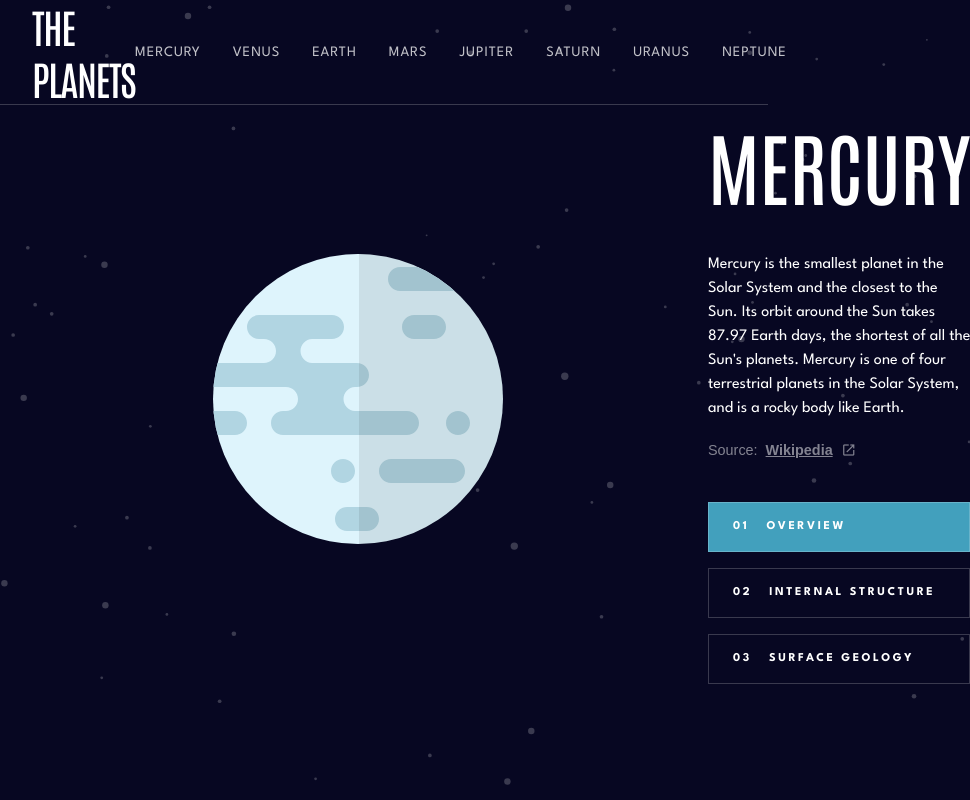
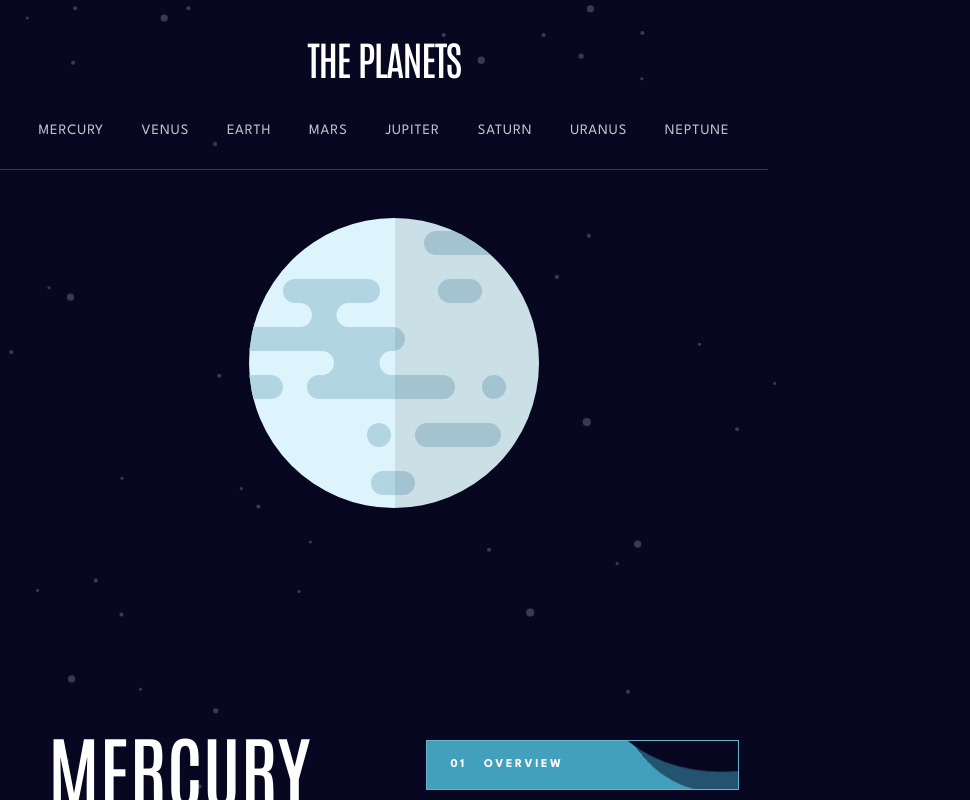
Before and after one commit to MirunaHaidu/planets-facts, a React (Vite) app: page / in a window 768 px wide. Both pictures are taken after a click on the item "MERCURY". Shown: the top 800 px of the page, 970 px wide, since content can reach past the window. Built offline with nearby package versions, Linux system fonts and the light colour scheme.

Commit message:
make the app responsive for tablet

```diff
--- a/src/components/Planet.jsx
+++ b/src/components/Planet.jsx
@@ -4,6 +4,7 @@ import '../style/Planet.css'
 
 const Planet = ({ planet }) => {
     const [selectedTab, setSelectedTab] = useState('overview')
+
 
     const handleTabChange = (tab) => {
         setSelectedTab(tab)
@@ -36,6 +37,7 @@ const Planet = ({ planet }) => {
                     )}
                 </div>
                 <div className="planet-details">
+                    <div className='planet-info'>
                         <h2>{planet.name}</h2>
                         <p>{planet[selectedTab].content}</p>
                         <div className='source'>
@@ -44,6 +46,8 @@ const Planet = ({ planet }) => {
                             <span className="material-symbols-outlined">
                                 open_in_new
                             </span>
+                        </div>
+
                     </div>
 
                     <div className="tab-buttons">
--- a/src/style/Header.css
+++ b/src/style/Header.css
@@ -38,7 +38,6 @@ header {
     &:active {
         opacity: 1;
     }
-
 }
 
 .planet-name-list::before {
@@ -89,3 +88,34 @@ header {
 .planets-list li:nth-of-type(8)::before {
     background: var(--neptune);
 }
+
+
+
+/* ----------------- TABLET ------------------ */
+
+@media (min-width: 768px) and (max-width: 1120px) {
+
+    header {
+        flex-direction: column;
+        padding: 0;
+
+    }
+
+    .logo{
+        margin: 2rem 0 2.5rem 0;
+    }
+
+    .planets-list{
+        width: 90%;
+        justify-content: space-between;
+    }
+
+    .planet-name-list{
+        padding-top: 0%;
+    }
+
+    .planet-name-list::before{
+        top: auto;
+        bottom: 0;
+    }
+}
--- a/src/style/Planet.css
+++ b/src/style/Planet.css
@@ -5,9 +5,8 @@
     display: flex;
     align-items: center;
     justify-content: space-between;
-    margin: 4rem 10rem;
     width: 90%;
-    margin: 0.5rem;
+    margin: 4rem 0.5rem;
 
 }
 
@@ -21,6 +20,7 @@
     align-items: center;
 
 }
+
 
 .planet-geology-image {
     position: absolute;
@@ -42,16 +42,29 @@
 
 
 
+
 .planet-details {
     display: flex;
     flex-direction: column;
     gap: 1.3rem;
     width: 50%;
-    opacity: 1;
 
 }
 
+.fade-in {
+    opacity: 0;
+    animation: fadeInAnimation 2s ease forwards;
+}
 
+@keyframes fadeInAnimation {
+    from {
+        opacity: 0;
+    }
+
+    to {
+        opacity: 1;
+    }
+}
 
 .planet-details h2 {
     font-family: var(--ff-antonio);
@@ -144,20 +157,20 @@
 }
 
 .tab-buttons button.active::after {
-    border-radius: 41%;
+    border-radius: 37%;
     background: hsla(240, 67%, 8%, 0.5);
     animation: animate 20s linear infinite;
 }
 
 @keyframes animate {
     from {
-      transform: translate(-50%, -76%) rotate(0deg);
+        transform: translate(-50%, -76%) rotate(0deg);
     }
 
     to {
-      transform: translate(-50%, -76%) rotate(360deg);
+        transform: translate(-50%, -76%) rotate(360deg);
     }
-  }
+}
 
 .tab-buttons button.active.planet-mercury {
     background: var(--mercury);
@@ -190,11 +203,6 @@
 .tab-buttons button.active.planet-neptune {
     background: var(--neptune);
 }
-
-
-
-
-
 
 
 .planet-stats {
@@ -231,3 +239,63 @@
     line-height: 3.2rem;
     letter-spacing: 0.05rem;
 }
+
+
+/*  -------------- TABLET --------------- */
+
+@media (max-width: 1120px) {
+
+    .planet-container {
+        width: 90%;
+        display: flex;
+        flex-direction: column;
+        margin: 3rem;
+    }
+
+    .planet-image {
+        display: flex;
+        align-items: center;
+        margin-bottom: 3rem;
+    }
+
+    .planet-details {
+        width: 100%;
+        display: flex;
+        flex-direction: row;
+        justify-content: space-between;
+        gap: 4rem;
+        margin-top: 10rem;
+    }
+
+    .planet-info {
+        width: 50%;
+        margin-bottom: 0;
+    }
+
+    .planet-info p {
+        min-height: 160px;
+    }
+
+    .tab-buttons {
+        width: 50%;
+
+    }
+
+    .tab-buttons button.active::before,
+    .tab-buttons button.active::after {
+        content: '';
+        position: absolute;
+        width: 100%;
+        top: -80%;
+        left: 112%;
+        height: 850%;
+        transform: translate(-50%, -76%);
+    }
+
+    .planet-stats {
+        width: 100%;
+        margin: 2rem 0.5rem;
+        padding: 2.3rem;
+    }
+
+}
```
Also changed, not shown: src/App.css (+7 -0 lines). Lines whose indentation alone changed are shown as unchanged.
